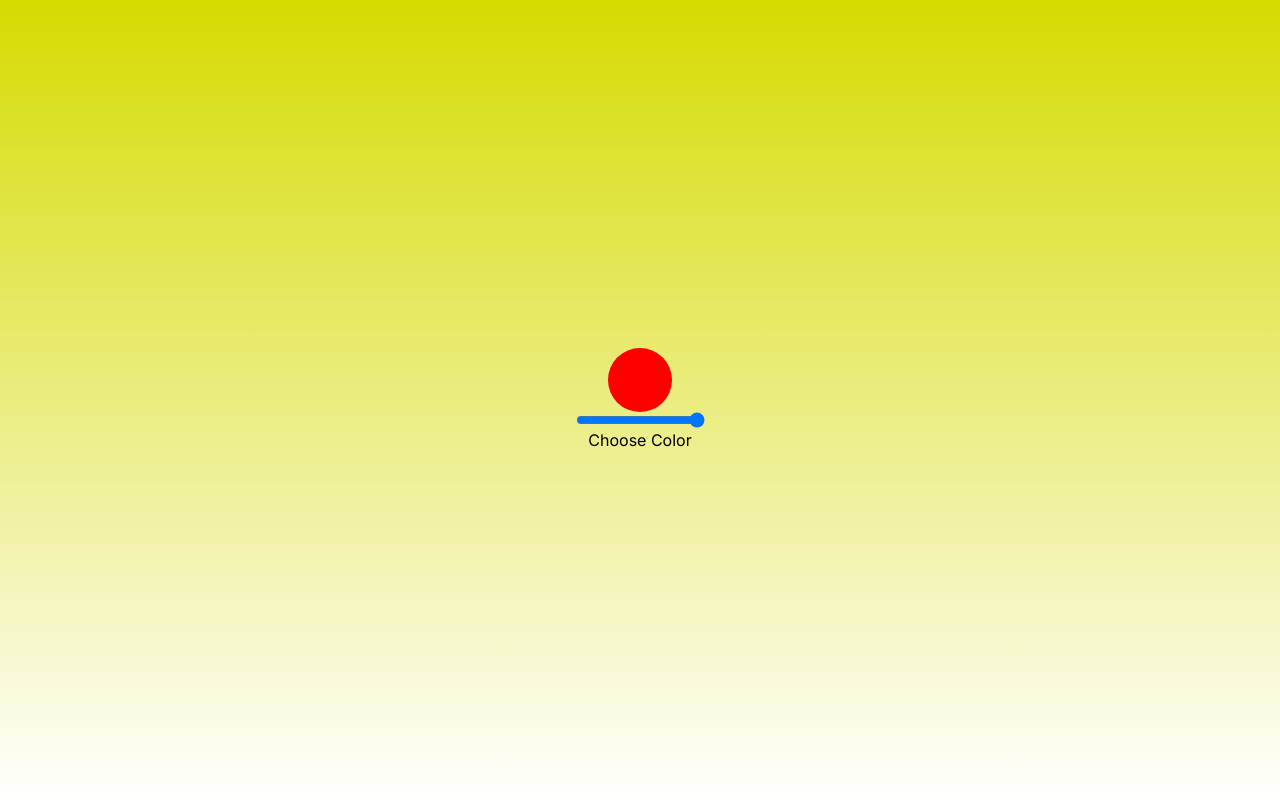
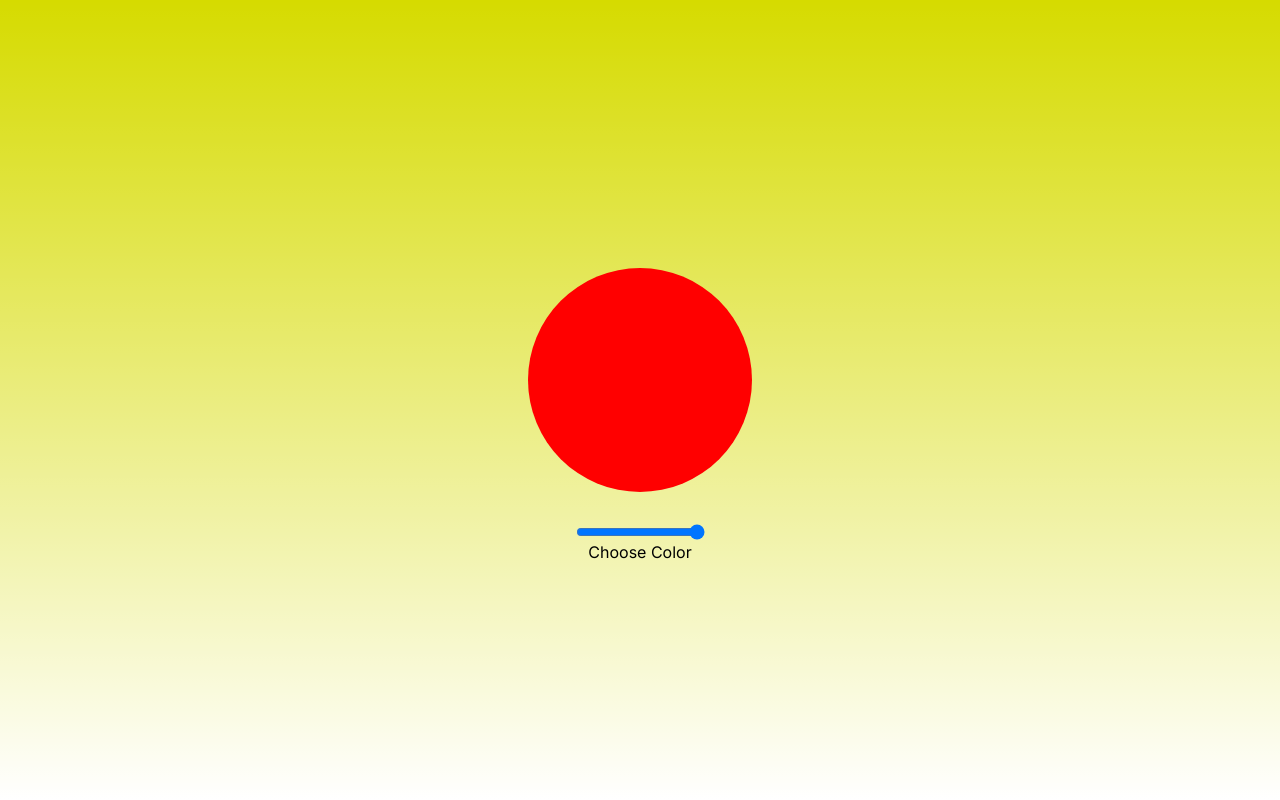
Before and after one commit to chrissycooper/rainbow-bright, a Next.js app: page / in a window 1280 px wide. Built offline with nearby package versions, Linux system fonts and the light colour scheme.

Commit message:
Adjust circle css

```diff
--- a/app/page.tsx
+++ b/app/page.tsx
@@ -31,7 +31,7 @@ export default function Home() {
 
   return (
     <main className="flex min-h-screen flex-col items-center justify-center p-24">
-      <div id='circle' className={`rounded-full h-16 w-16 flex items-center justify-center ${colors[currentColor]}`}></div>
+      <div id='circle' className={`rounded-full h-56 w-56 flex m-8 items-center justify-center ${colors[currentColor]}`}></div>
       <input type="range" id="slider" name="slider"
          min="0" max="11" onChange={event => getColorValue(event)}>
       </input>
```
